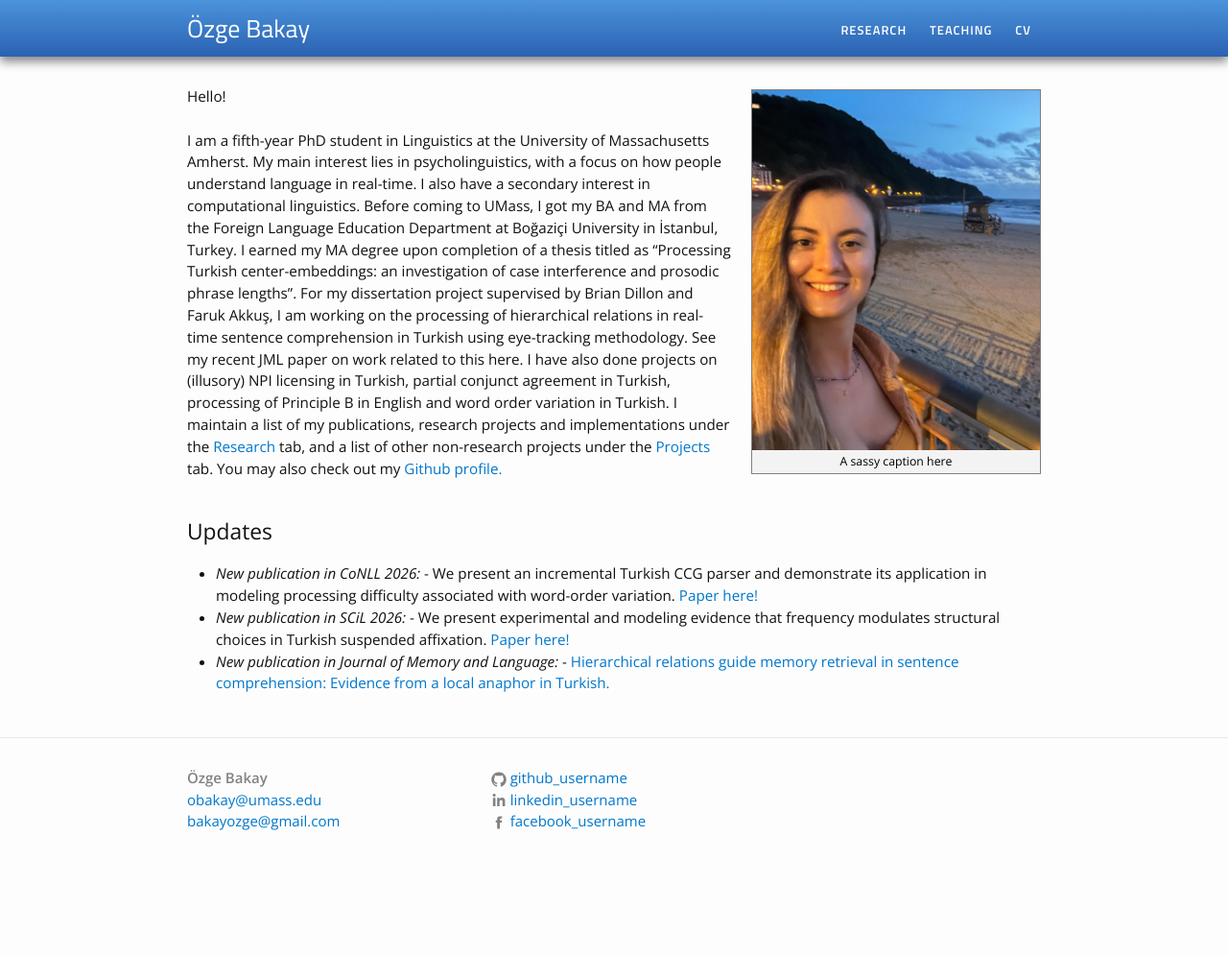
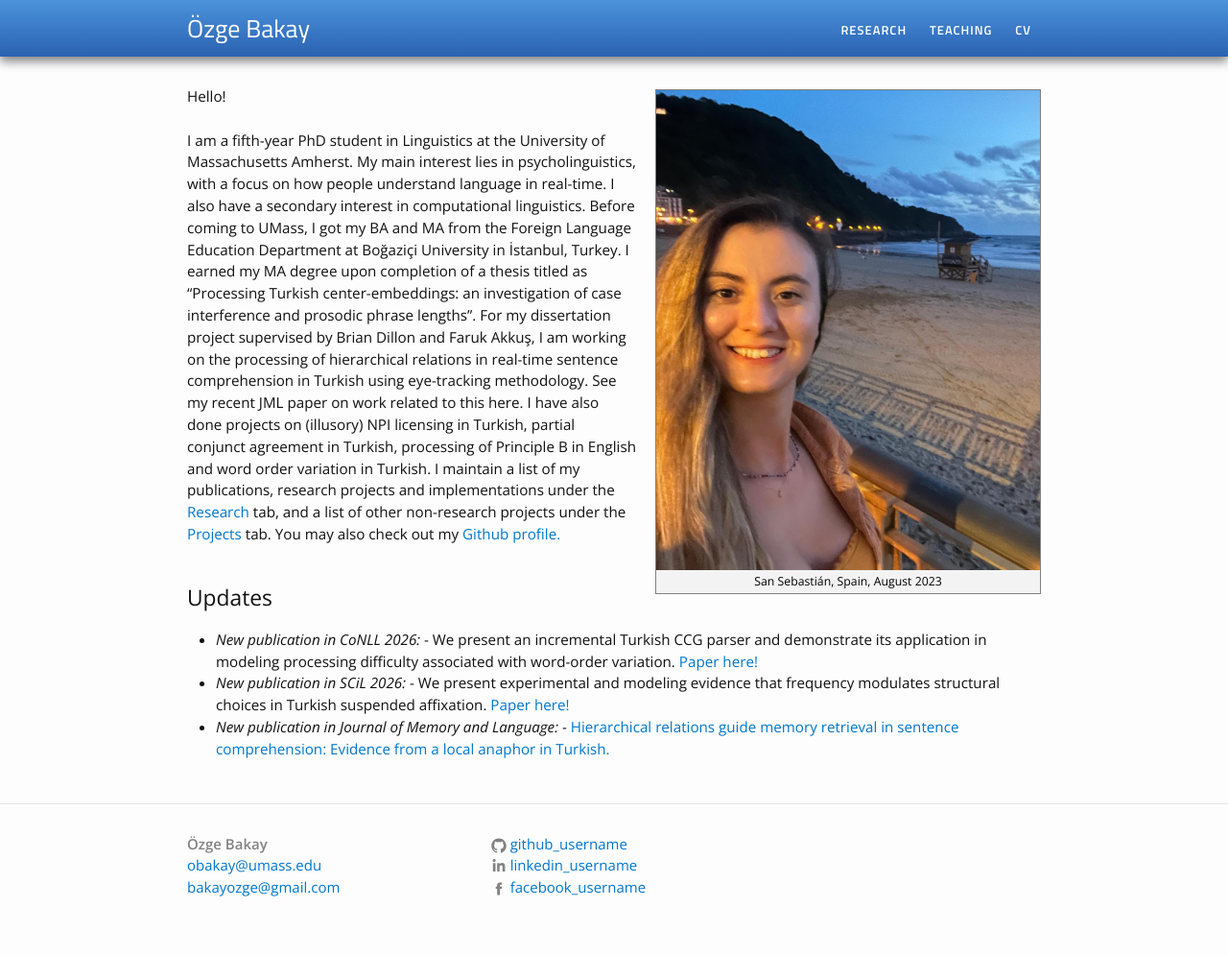
Before and after one commit to ozgebakay/ozgebakay.github.io, a Jekyll site: the page built from index.html, in a window 1280 px wide. Shown: the whole page at 96% size. Built offline with Jekyll 4.4.1, drawn with Linux system fonts in a browser that asks for light colours; before the commit the page ends 927 px from its top, so only the background shows below that.

Commit message:
Update index.html

```diff
--- a/index.html
+++ b/index.html
@@ -2,7 +2,7 @@
 layout: default
 ---
 
-{% include image.html url="/images/profile.jpg" caption="A sassy caption here" width=300 align="right" %}
+{% include image.html url="/images/profile.jpg" caption="San Sebastián, Spain, August 2023" width=400 align="right" %}
 
 <div class="home">
 
```
